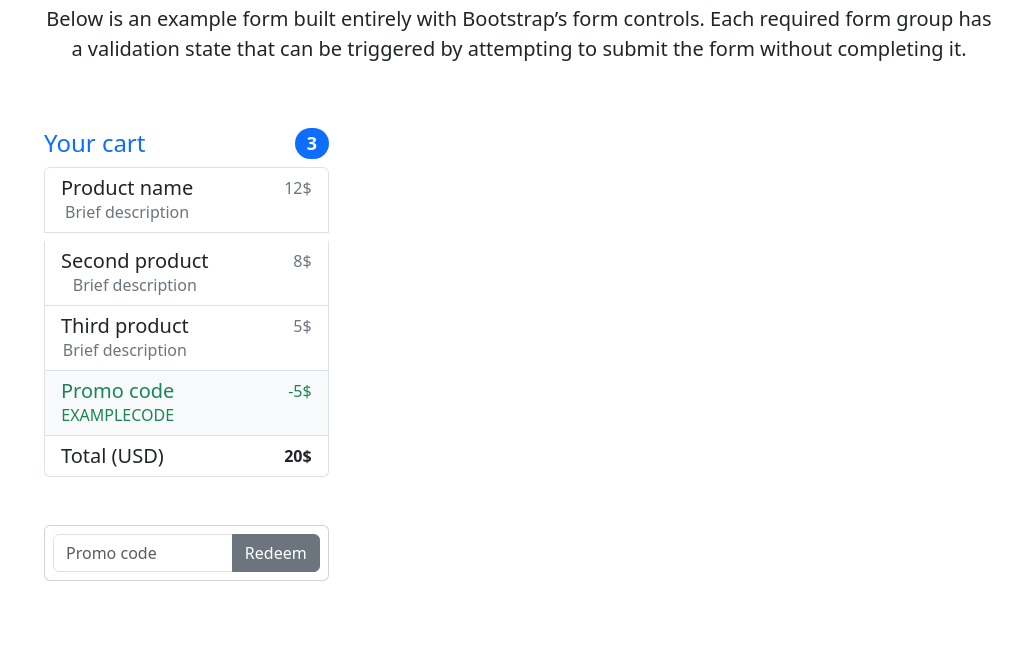
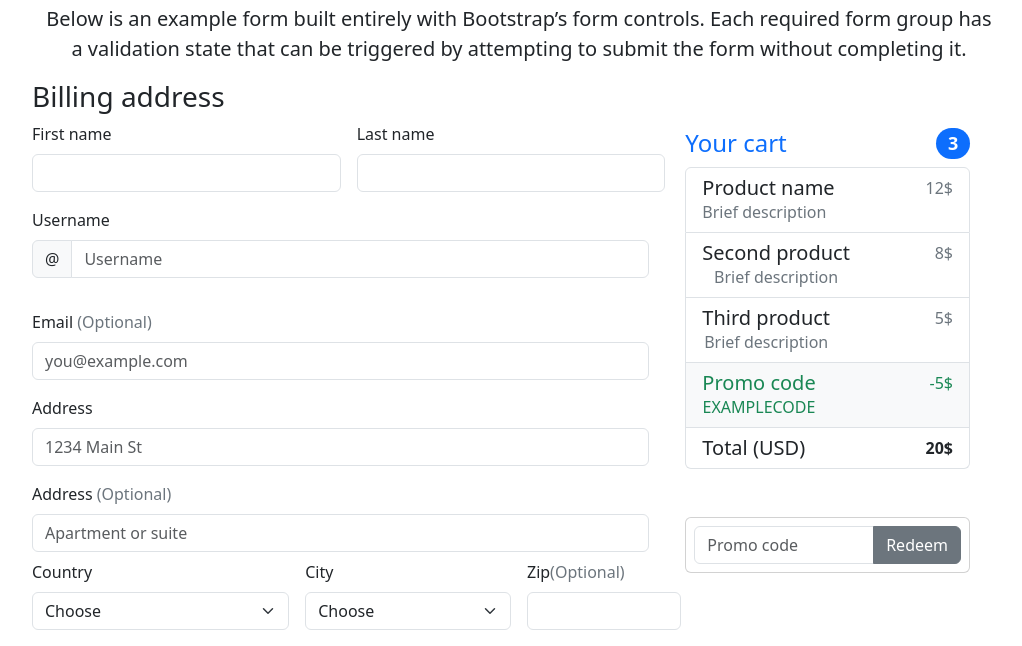
Before and after one commit to maja-miteva/checkout-example-bootstrap, a plain HTML site: page index.html in a window 1280 px wide. Shown: the part 162-808 px from the top of the page, without its empty margins (121-1143 px from the left). Drawn offline with nearby package versions, Linux system fonts and the light colour scheme.

Commit message:
Created Billing address

```diff
--- a/index.html
+++ b/index.html
@@ -27,6 +27,7 @@
     <!-- Checkout form ends here-->
 
     <!--Your cart and billing address starts here-->
+    <!--Your cart starts here-->
     <section class="row g-5">
         <div class="col-md-5 col-lg-4 order-md-last">
             <h4 class="d-flex justify-content-between align-items-center text-primary">
@@ -34,12 +35,12 @@
                 <span class="badge rounded-pill text-bg-primary">3</span>
             </h4>
             <ul class="list-group">
-                <li class="list-group-item d-flex justify-content-between mb-2">
+                <li class="my-0 list-group-item d-flex justify-content-between">
                     <div>
-                        <h5 class="my-0 fs-5 fw-medium">
+                        <h5 class="text-start my-0 fs-5 fw-medium">
                             Product name
                         </h5>
-                        <p class=" my-0 text-secondary">
+                        <p class="text-start my-0 text-secondary">
                             Brief description
                         </p>
                     </div>
@@ -47,7 +48,7 @@
                         12$
                     </span>
                 </li>
-                <li class="mt-0 list-group-item d-flex justify-content-between">
+                <li class="my-0  list-group-item d-flex justify-content-between">
                     <div>
                         <h5 class="my-0 fs-5 fw-medium">
                             Second product
@@ -104,7 +105,86 @@
                 </div>
             </div>
         </div>
+        <!--Your cart ends here-->
+
+        <!--Billing address starts here-->
+        <div class="col-md-7 col-lg-8 row">
+            <h3 class="text-start">
+                Billing address
+            </h3>
+
+            <div class="d-flex justify-content-between column-gap-3">
+                <div class="mb-3 text-start col-sm-6">
+                    <label for="exampleFormControlInput1" class="form-label">First name</label>
+                    <input type="email" class="form-control" id="exampleFormControlInput1">
+                </div>
+                <span class="mb-3 text-start col-sm-6">
+                    <label for="exampleFormControlInput2" class="form-label">Last name</label>
+                    <input type="email" class="form-control" id="exampleFormControlInput2">
+                </span>
+            </div>
+
+            <div class="mb-4 col-12">
+                <div class="text-start mb-2">
+                    Username
+                </div>
+                <div class="input-group flex-nowrap col-xs-12">
+                    <span class="input-group-text" id="addon-wrapping">@</span>
+                    <input type="text" class="form-control" placeholder="Username" aria-label="Username"
+                        aria-describedby="addon-wrapping">
+                </div>
+            </div>
+
+            <div class="my-2 text-start col-12">
+                <label for="exampleFormControlInput3" class="form-label">Email <span
+                        class="text-secondary">(Optional)</span></label>
+                <input type="email" class="form-control" id="exampleFormControlInput3" placeholder="you@example.com">
+            </div>
+
+            <div class="my-2 text-start col-12">
+                <label for="exampleFormControlInput4" class="form-label">Address</label>
+                <input type="email" class="form-control" id="exampleFormControlInput4" placeholder="1234 Main St">
+            </div>
+
+            <div class="my-2 text-start col-12">
+                <label for="exampleFormControlInput5" class="form-label">Address <span
+                        class="text-secondary">(Optional)</span></label>
+                <input type="email" class="form-control" id="exampleFormControlInput5" placeholder="Apartment or suite">
+            </div>
+
+
+            <div class="d-flex justify-content-between column-gap-3">
+                <div class="mb-3 text-start col-sm-5">
+                    <div class="text-start mb-2">
+                        Country
+                    </div>
+                    <select class="form-select">
+                        <option selected>Choose</option>
+                        <option value="1">Macedonia</option>
+                        <option value="2">Germany</option>
+                        <option value="3">UK</option>
+                    </select>
+                </div>
+                <span class="mb-3 text-start col-sm-4">
+                    <div class="text-start mb-2">
+                        City
+                    </div>
+                    <select class="form-select">
+                        <option selected>Choose</option>
+                        <option value="1">Skopje</option>
+                        <option value="2">Berlin</option>
+                        <option value="3">London</option>
+                    </select>
+                </span>
+                <span class="mb-3 text-start col-sm-3">
+                    <label for="exampleFormControlInput6" class="form-label">Zip<span
+                            class="text-secondary">(Optional)</span></label>
+                    <input type="email" class="form-control" id="exampleFormControlInput6">
+                </span>
+            </div>
+        </div>
     </section>
+    <!--Billing address ends here-->
     <!--Your cart and billing address ends here-->
 
 </body>
```
